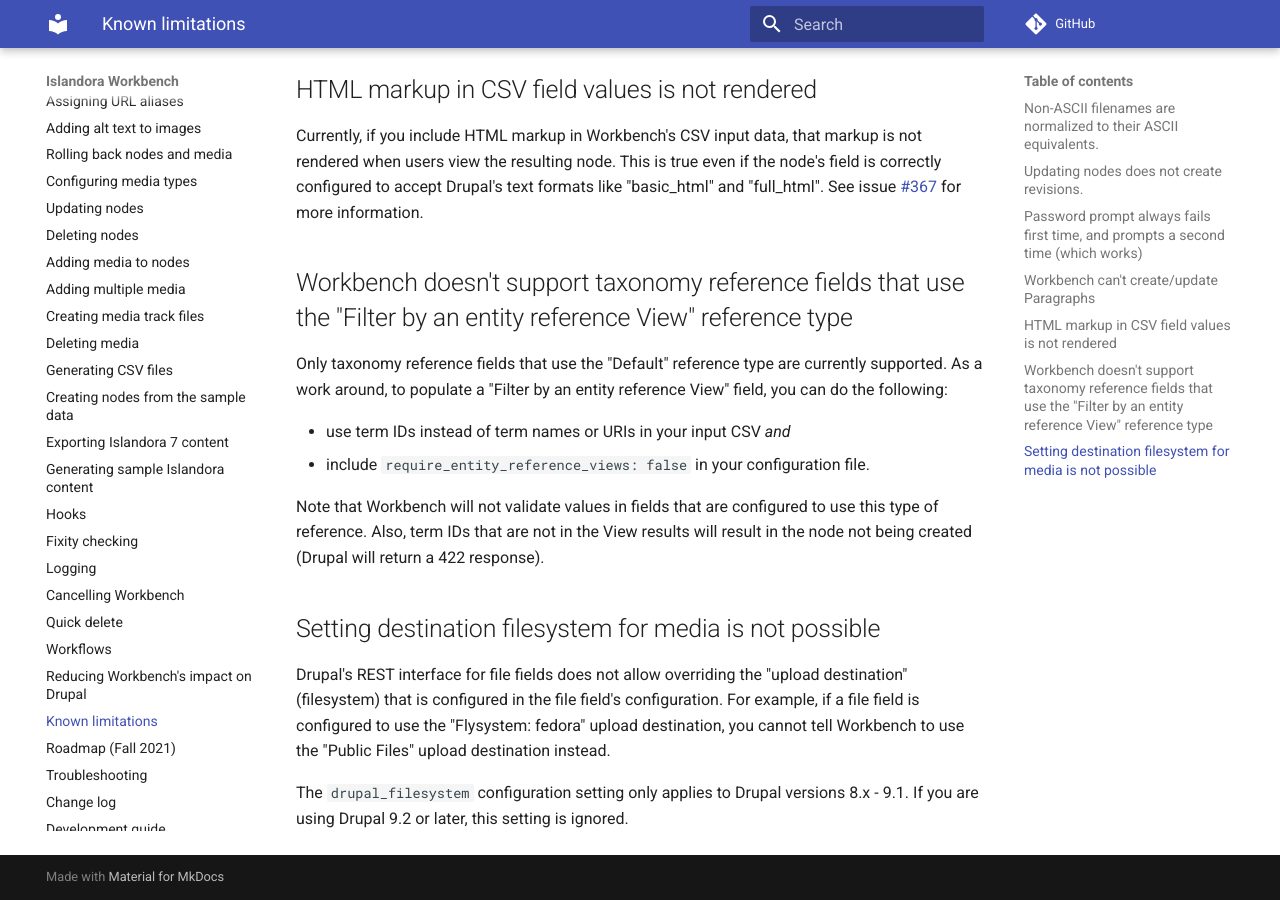
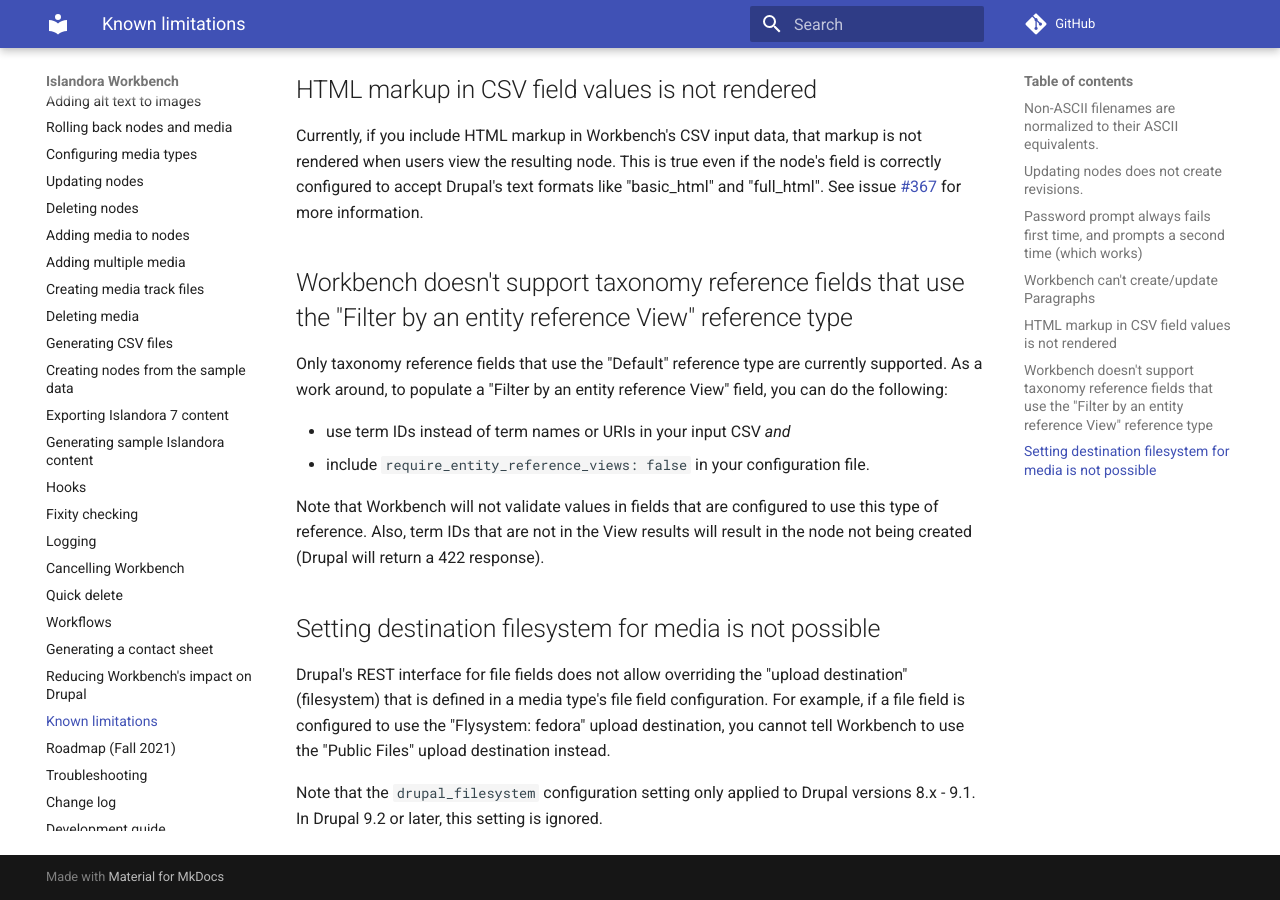
Before and after one commit to mjordan/islandora_workbench_docs, an MkDocs documentation site: the page built from docs/limitations.md, in a window 1280 px wide and 900 px high, scrolled down 851 px. Built offline with MkDocs 1.6.1 and Material for MkDocs 9.7.7, drawn with Linux system fonts in a browser that asks for light colours; comment, search, counter and statistics services are not loaded.

Commit message:
Added docs on generating a contact sheet.

```diff
--- a/docs/limitations.md
+++ b/docs/limitations.md
@@ -36,6 +36,6 @@
 
 ## Setting destination filesystem for media is not possible
 
-Drupal's REST interface for file fields does not allow overriding the "upload destination" (filesystem) that is configured in the file field's configuration. For example, if a file field is configured to use the "Flysystem: fedora" upload destination, you cannot tell Workbench to use the "Public Files" upload destination instead.
+Drupal's REST interface for file fields does not allow overriding the "upload destination" (filesystem) that is defined in a media type's file field configuration. For example, if a file field is configured to use the "Flysystem: fedora" upload destination, you cannot tell Workbench to use the "Public Files" upload destination instead.
 
-The `drupal_filesystem` configuration setting only applies to Drupal versions 8.x - 9.1. If you are using Drupal 9.2 or later, this setting is ignored.
+Note that the `drupal_filesystem` configuration setting only applied to Drupal versions 8.x - 9.1. In Drupal 9.2 or later, this setting is ignored.
--- a/mkdocs.yml
+++ b/mkdocs.yml
@@ -38,6 +38,7 @@
     - Cancelling Workbench: cancelling.md
     - Quick delete: quick_delete.md
     - Workflows: workflows.md
+    - Generating a contact sheet: contact_sheet.md
     - Reducing Workbench's impact on Drupal: reducing_load.md
     - Known limitations: limitations.md
     - Roadmap (Fall 2021): roadmap.md
```
Also changed, not shown: docs/changelog.md (+2 -0 lines), docs/configuration.md (+1 -0 lines), docs/contact_sheet.md (added, +32 -0 lines), docs/images/contact_sheet_members.png (added), docs/images/contact_sheet_no_compounds.png (added), docs/images/contact_sheet_with_compounds.png (added).
